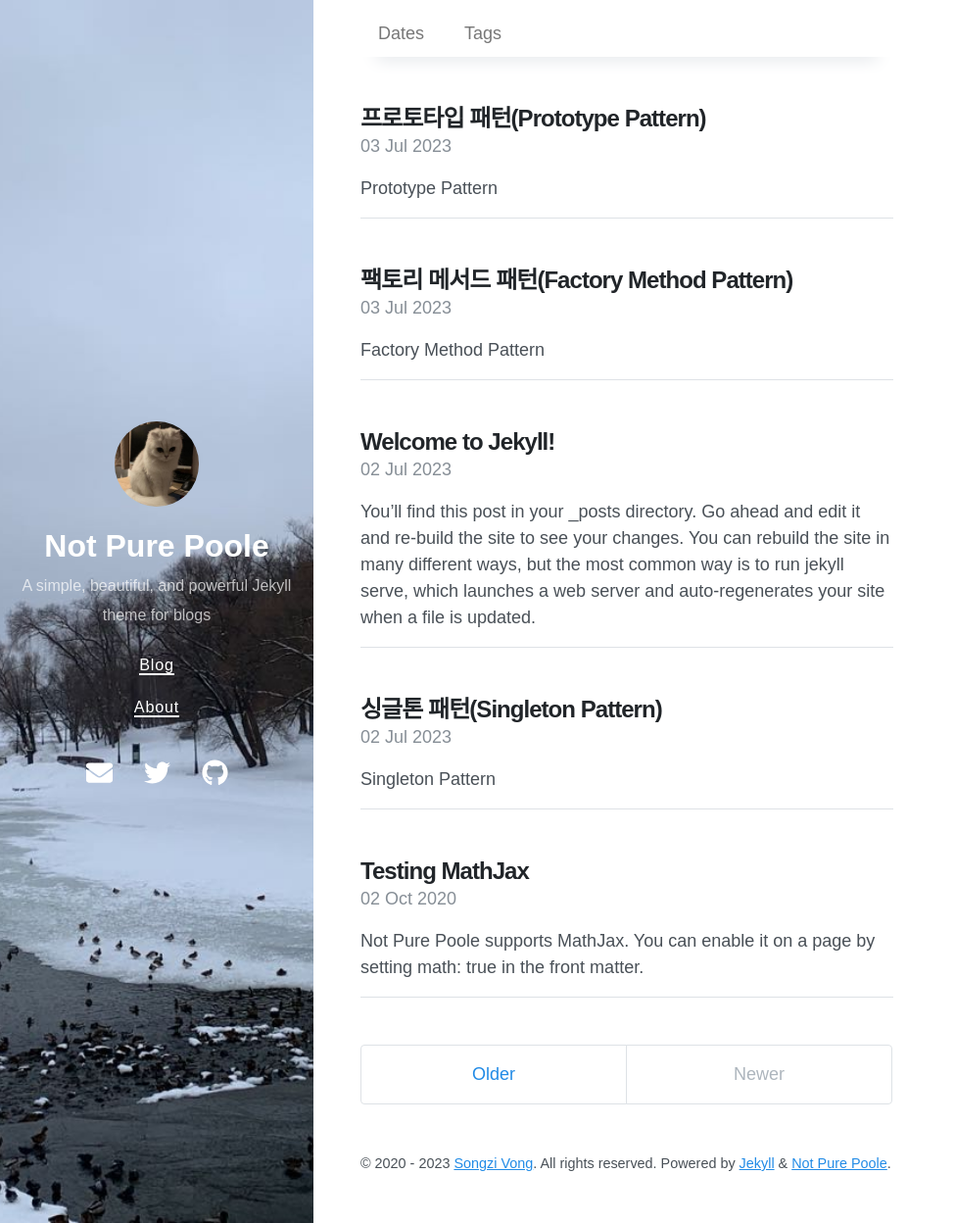
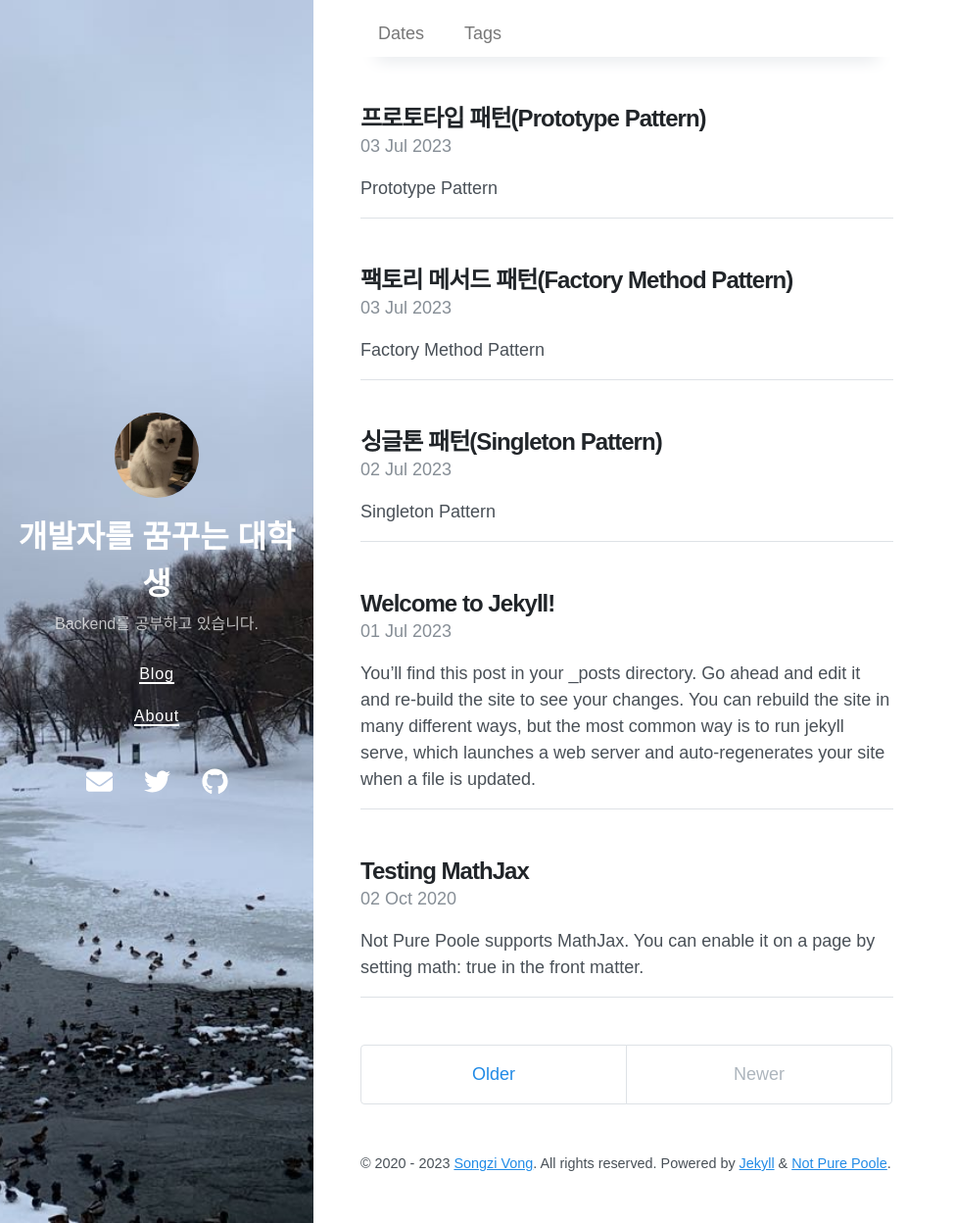
Before and after one commit to seeungmin/seeungmin.github.io, a Jekyll site: the page built from index.html, in a window 1280 px wide and 1248 px high. Shown: the whole window at 98% size, without its empty margins (0-975 px from the left). Built offline with Jekyll 4.4.1, drawn with Linux system fonts in a browser that asks for light colours; nearby versions of some CDN libraries; the list of posts is cut into pages by our own code.

Commit message:
|UPDATE| blog 커스터마이징 0704

```diff
--- a/_config.yml
+++ b/_config.yml
@@ -1,7 +1,7 @@
 # Setup
-title: Not Pure Poole
-description: A simple, beautiful, and powerful Jekyll theme for blogs
-url: https://vszhub.github.io
+title: 개발자를 꿈꾸는 대학생
+description: Backend를 공부하고 있습니다.
+url: https://seeungmin.github.io
 avatar: /avatar.jpeg
 paginate: 5
 permalink: pretty
@@ -29,14 +29,14 @@ exclude:
 
 # Optimize Jekyl SEO Tag
 twitter:
-  username: vszhub
-  card: summary
+  username:
+  card:
 logo: logo.png
 social:
-  name: Songzi Vong
+  name: Seeunmin Lee
   links:
     - https://twitter.com/vszhub
-    - https://github.com/vszhub
+    - https://github.com/seeungmin
 google_site_verification: xxxxx
 lang: en
 
--- a/_posts/2023-07-02-welcome-to-jekyll.markdown
+++ b/_posts/2023-07-02-welcome-to-jekyll.markdown
@@ -1,7 +1,7 @@
 ---
 layout: post
 title:  "Welcome to Jekyll!"
-date:   2023-07-02 23:03:35 +0900
+date:   2023-07-02 01:03:35 +0900
 categories: jekyll update
 ---
 You’ll find this post in your `_posts` directory. Go ahead and edit it and re-build the site to see your changes. You can rebuild the site in many different ways, but the most common way is to run `jekyll serve`, which launches a web server and auto-regenerates your site when a file is updated.
```
